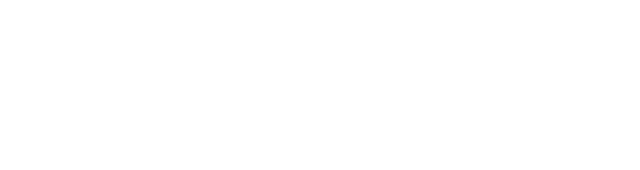
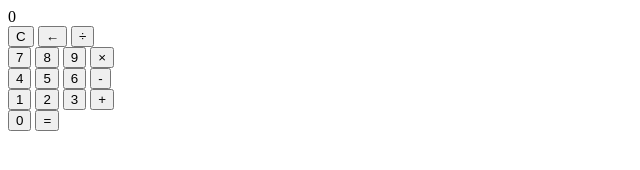
Before and after one commit to SarahKatherineFrancis/js-calculator, a plain HTML site: page index.html in a window 1280 px wide. Shown: the whole page, without its empty margins (0-640 px from the left). Drawn offline with Linux system fonts and the light colour scheme.

Commit message:
added html for calculator

```diff
--- a/index.html
+++ b/index.html
@@ -7,6 +7,37 @@
   <title>Calculator</title>
 </head>
 <body>
-
+  <div class="cal">
+    <section class="screen">0</section>
+    <section class="cal-buttons">
+      <div class="cal-button-row">
+        <button class="cal-button double">C</button>
+        <button class="cal-button">←</button>
+        <button class="cal-button">÷</button>
+      </div>
+      <div class="cal-button-row">
+        <button class="cal-button">7</button>
+        <button class="cal-button">8</button>
+        <button class="cal-button">9</button>
+        <button class="cal-button">×</button>
+      </div>
+      <div class="cal-button-row">
+        <button class="cal-button">4</button>
+        <button class="cal-button">5</button>
+        <button class="cal-button">6</button>
+        <button class="cal-button">-</button>
+      </div>
+      <div class="cal-button-row">
+        <button class="cal-button">1</button>
+        <button class="cal-button">2</button>
+        <button class="cal-button">3</button>
+        <button class="cal-button">+</button>
+      </div>
+      <div class="cal-button-row">
+        <button class="cal-button triple">0</button>
+        <button class="cal-button">=</button>
+      </div>
+    </section>
+  </div>
 </body>
 </html>
```
